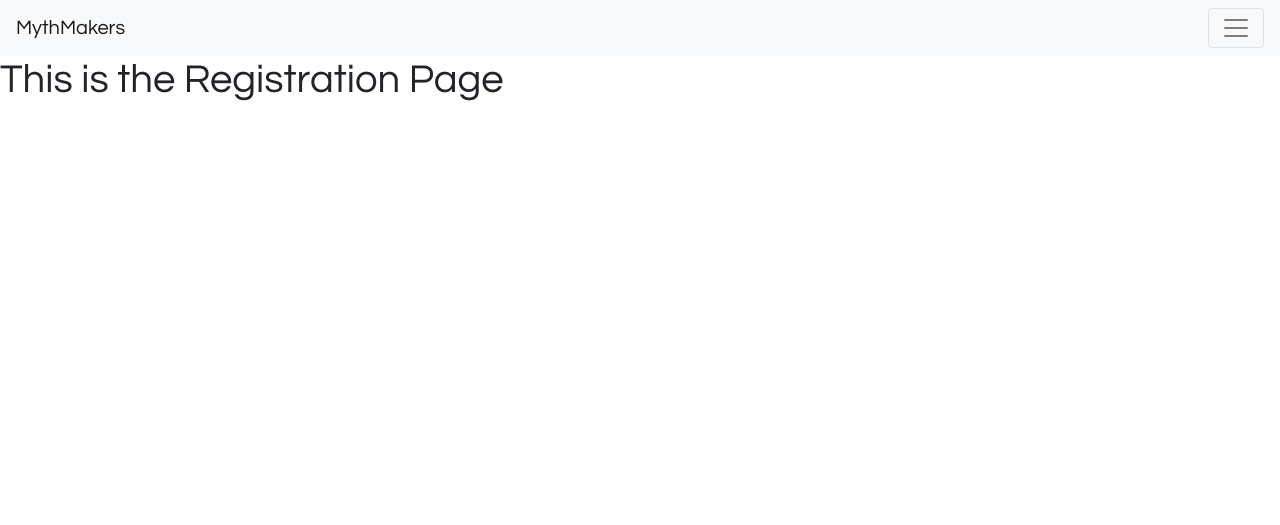
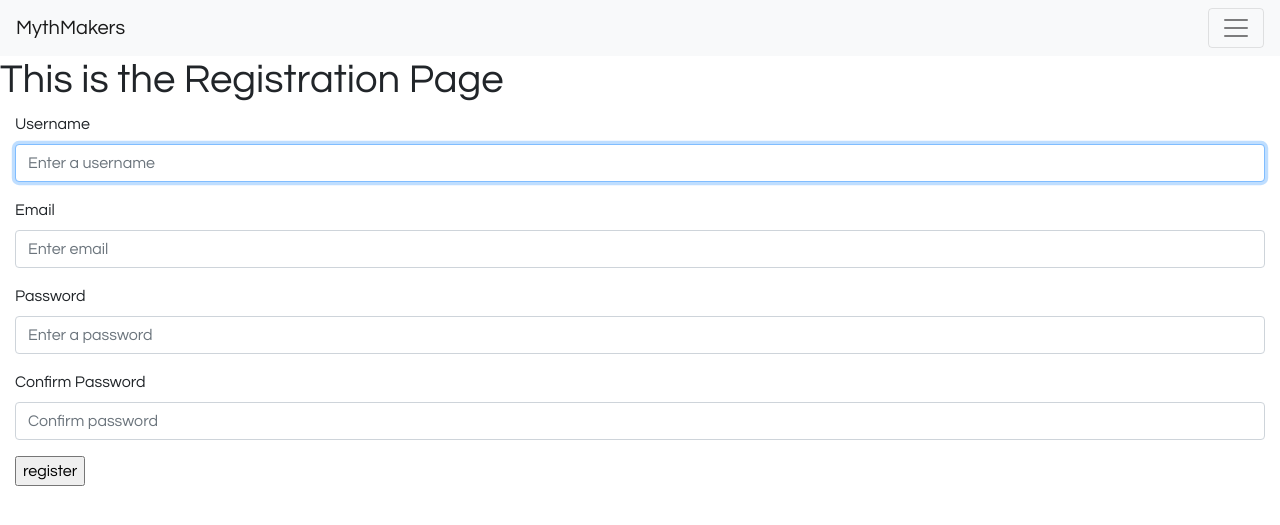
Before and after one commit to TwelvePercentHero/MythMaker, a Django app: template accounts/templates/registration/register.html in a window 1280 px wide. Shown: the top 525 px of the page. Run offline with Django 3.2, Linux system fonts and the light colour scheme; the template is opened without the code that fills it: values that come from a table or form of the project are taken from there, others are empty; some libraries are stand-ins or nearby versions.

Commit message:
Updated MythMakerForm

```diff
--- a/accounts/forms.py
+++ b/accounts/forms.py
@@ -1,8 +1,27 @@
 from django import forms
+from django.contrib.auth.models import User
 from django.contrib.auth.forms import UserCreationForm
 
 class MythMakerForm(UserCreationForm):
-    email = forms.EmailField(required=True, widget=forms.TextInput(attrs={'class' : 'form-control'}))
-    username = forms.CharField(max_length=30, widget=forms.TextInput(attrs={'class' : 'form-control'}))
-    password1 = forms.CharField(max_length=20, widget=forms.TextInput(attrs={'class' : 'form-control', 'type' : 'password'}))
-    password2 = forms.CharField(max_length=20, widget=forms.TextInput(attrs={'class' : 'form-control', 'type' : 'password'}))
+    email = forms.EmailField(required=True)
+
+    class Meta:
+        model = User
+        fields = ('username', 'email', 'password1', 'password2')
+
+    def __init__(self, *args, **kwargs):
+        super().__init__(*args, **kwargs)
+        self.fields['username'].widget.attrs.update({'class': 'form-control', 'placeholder': 'Enter a username', 'tabindex': '1'})
+        self.fields['email'].widget.attrs.update({'class': 'form-control', 'placeholder': 'Enter email', 'tabindex': '2'})
+        self.fields['password1'].widget.attrs.update({'class': 'form-control', 'placeholder': 'Enter a password', 'tabindex': '3'})
+        self.fields['password2'].widget.attrs.update({'class': 'form-control', 'placeholder': 'Confirm password', 'tabindex': '4'})
+
+    def save(self, commit=True):
+        user = super().save(commit=False)
+
+        user.email = self.cleaned_data['email']
+
+        if commit:
+            user.save()
+
+        return user
--- a/accounts/templates/registration/register.html
+++ b/accounts/templates/registration/register.html
@@ -7,6 +7,26 @@
     <div class="row">
         <h1>This is the Registration Page</h1>
     </div>
+    <form id="user-reg-form" action="" method="POST">
+        {% csrf_token %}
+        <div class="form-group">
+            <label for="username">Username</label>
+                {{ form.username }}
+        </div>
+        <div class="form-group">
+            <label for="email">Email</label>
+                {{ form.email }}
+        </div>
+        <div class="form-group">
+            <label for="password1">Password</label>
+                {{ form.password1 }}
+        </div>
+        <div class="form-group">
+            <label for="password2">Confirm Password</label>
+                {{ form.password2 }}
+        </div>
+        <input type="submit" value="register">
+    </form>
 
 </section>
 
--- a/accounts/views.py
+++ b/accounts/views.py
@@ -22,7 +22,8 @@ def new_user(request):
             user = User(username=username, email=email)
             user.set_password(password)
             user.save()
-            return render(request, 'registration/profile.html')
+            context = {'username' : username}
+            return render(request, 'registration/profile.html', context)
     else:
         form = MythMakerForm()
     return render(request, 'registration/register.html')
```
